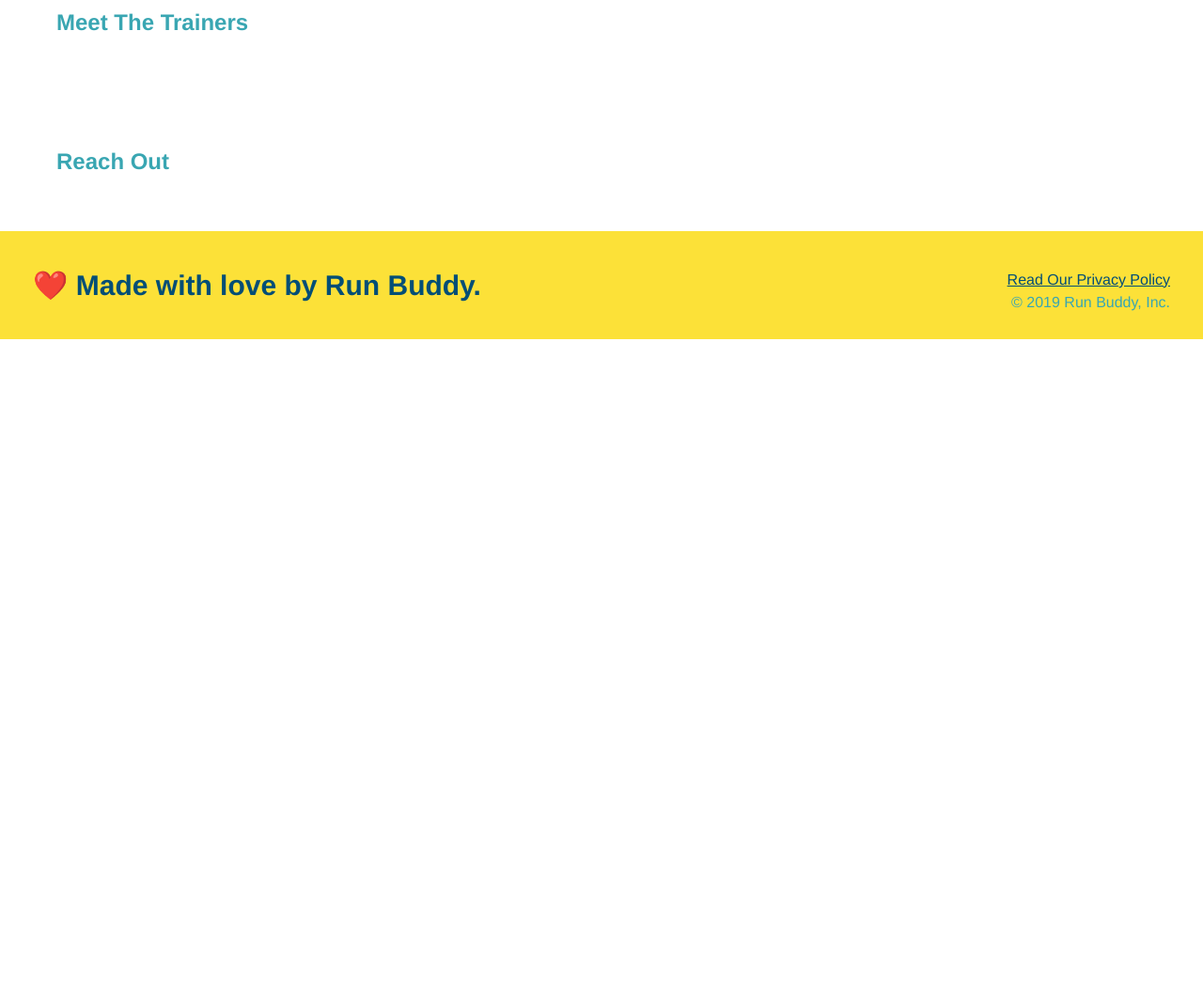
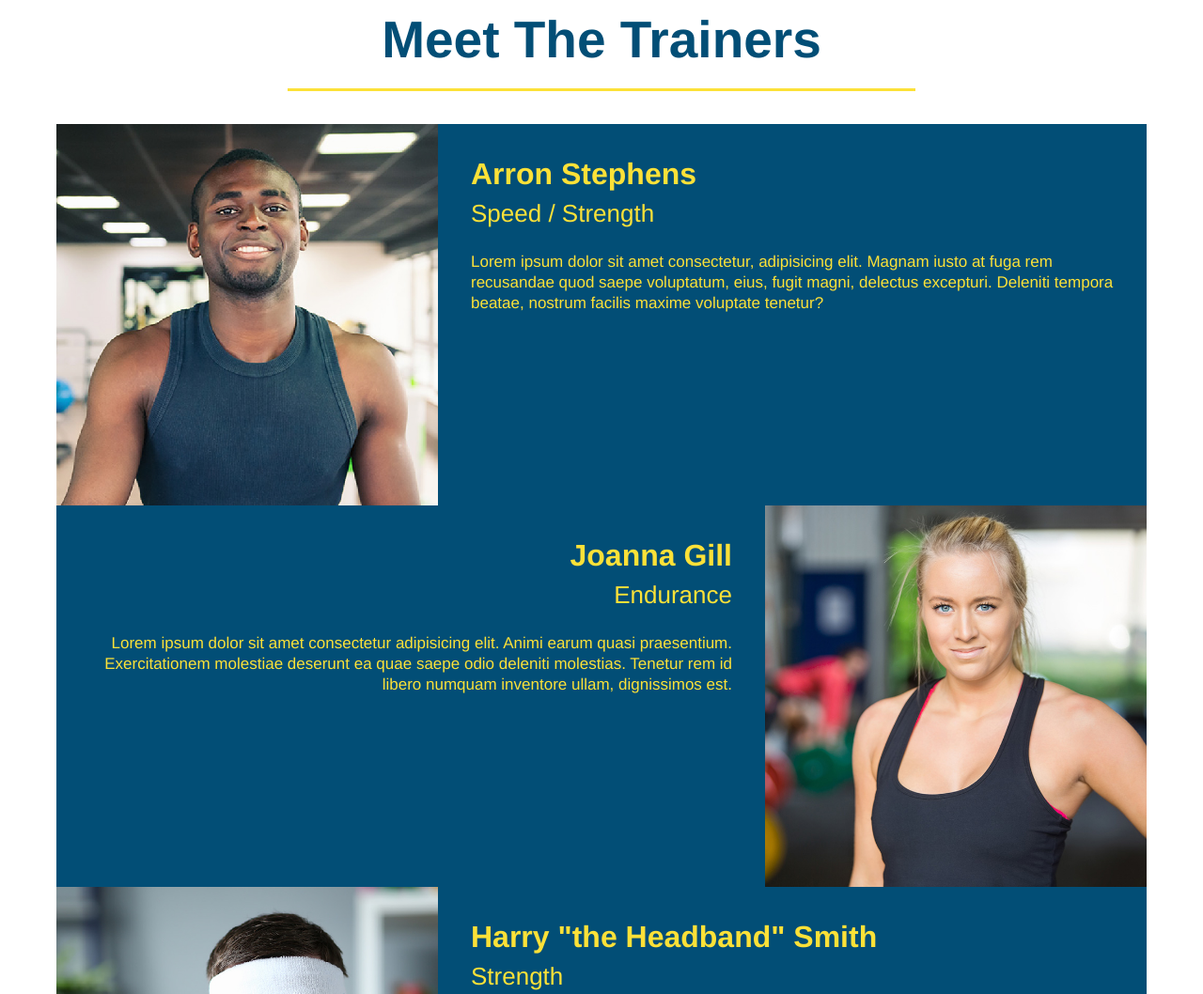
Before and after one commit to PeterMuskovac/run-buddy, a plain HTML site: page index.html in a window 1280 px wide. Shown: the part 2900-3958 px from the top of the page at 94% size. Before the commit the page ends 3261 px from the top, so only its background shows below. Drawn offline with Linux system fonts and the light colour scheme.

Commit message:
meet the trainers section

```diff
--- a/assets/css/style.css
+++ b/assets/css/style.css
@@ -180,3 +180,50 @@ section {
 .steps span {
   font-size:38px;
 }
+
+.trainers {
+  text-align: center;
+}
+
+.trainer {
+  width: 900px
+  margin: 0 auto 30px auto;
+  background: #024e76;
+  color: #fce138;
+  overflow: auto
+}
+
+.trainer img {
+  width: 35%;
+  float: left;
+}
+
+.trainer-bio {
+  padding: 35px;
+  float: left;
+  width: 65%;
+}
+
+.text-left {
+  text-align: left;
+}
+
+.text-right {
+  text-align: right;
+}
+
+.trainer-bio h3 {
+  font-size: 32px;
+  margin-bottom: 8px;
+}
+
+.trainer-bio h4 {
+  font-weight: lighter;
+  font-size: 26px;
+  margin-bottom: 25px;
+}
+
+.trainer-bio p {
+  font-size: 17px;
+  line-height: 1.3;
+}
--- a/index.html
+++ b/index.html
@@ -113,8 +113,46 @@
   </section>
 
   <!-- "meet the trainers" section -->
-  <section>
-    <h2>Meet The Trainers</h2>
+  <section id="your-trainers" class="trainers">
+    <h2 class="section-title primary-border">
+      Meet The Trainers
+    </h2>
+
+    <article class="trainer">
+      <img src="./assets/images/trainer-1.jpg" alt="Arron Stephens in his workout clothes, ready to pump iron" />
+      <div class="trainer-bio text-left">
+        <h3>Arron Stephens</h3>
+        <h4>Speed / Strength</h4>
+        <p>
+          Lorem ipsum dolor sit amet consectetur, adipisicing elit. Magnam iusto at fuga rem recusandae quod saepe voluptatum, eius, fugit magni, delectus excepturi. Deleniti tempora beatae, nostrum facilis maxime voluptate tenetur?
+        </p>
+      </div>
+    </article>
+
+    <!-- second trainer bio -->
+    <article class="trainer">
+      <div class="trainer-bio text-right">
+        <h3>Joanna Gill</h3>
+        <h4>Endurance</h4>
+        <p>
+          Lorem ipsum dolor sit amet consectetur adipisicing elit. Animi earum quasi praesentium. Exercitationem molestiae deserunt ea quae saepe odio deleniti molestias. Tenetur rem id libero numquam inventore ullam, dignissimos est.
+        </p>
+      </div>
+      <img src="./assets/images/trainer-2.jpg" alt="Joanna Gill cooling off after a workout" />
+    </article>
+
+    <!-- third trainer bio-->
+    <article class="trainer">
+      <img src="./assets/images/trainer-3.jpg" alt="Harry Smith wearing a headband and lifting comically small pink weights" />
+      <div class="trainer-bio text-left">
+        <h3>Harry "the Headband" Smith</h3>
+        <h4>Strength</h4>
+        <p>
+          Lorem ipsum, dolor sit amet consectetur adipisicing elit. Sequi neque animi quo cupiditate commodi saepe culpa sed itaque velit maiores optio dolorem excepturi aperiam dolores, voluptatibus suscipit amet quis repellat!
+        </p>
+      </div>
+    </article>
+
   </section>
 
   <!-- "reach out" section -->
```
Also changed, not shown: assets/images/trainer-1.jpg (added), assets/images/trainer-2.jpg (added), assets/images/trainer-3.jpg (added).
